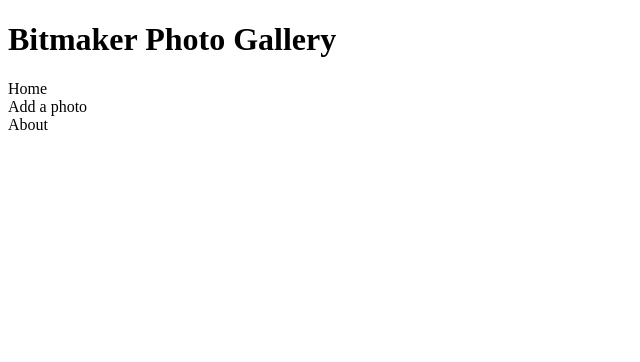
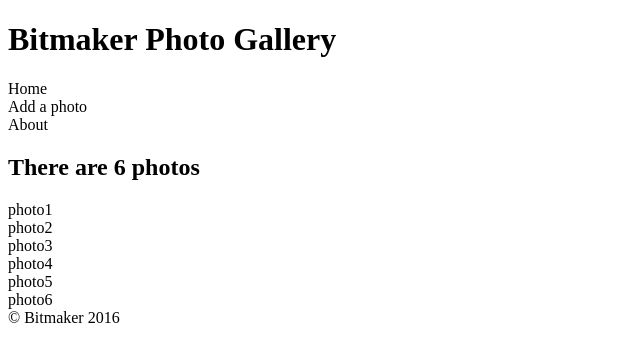
Before and after one commit to SwapnaBru/Day-3-03_layout, a plain HTML site: page index.html in a window 1280 px wide. Shown: the whole page, without its empty margins (0-640 px from the left). Drawn offline with Linux system fonts and the light colour scheme.

Commit message:
Basic structure with place holders

```diff
--- a/css/styles.css
+++ b/css/styles.css
@@ -0,0 +1,5 @@
+*,
+*::before,
+*::after {
+  box-sizing: border-box;
+}
--- a/index.html
+++ b/index.html
@@ -16,5 +16,23 @@
 </div>
 </header>
 
+<h2> There are 6 photos </h2>
+<div>photo1</div>
+<div>photo2</div>
+<div>photo3</div>
+<div>photo4</div>
+<div>photo5</div>
+<div>photo6</div>
+
+
+<div>
+
+<footer>
+   &copy; Bitmaker 2016
+</footer>
+
+</div>
+
+
   </body>
 </html>
```
